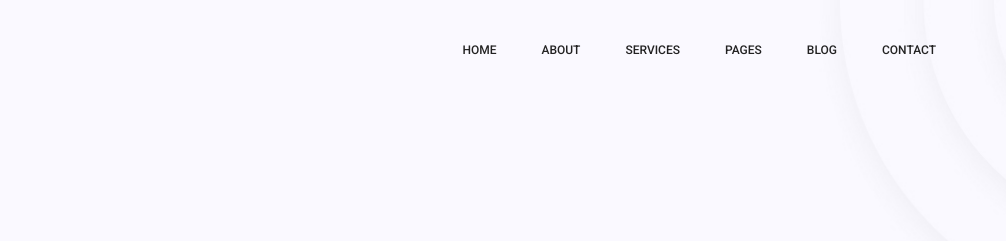
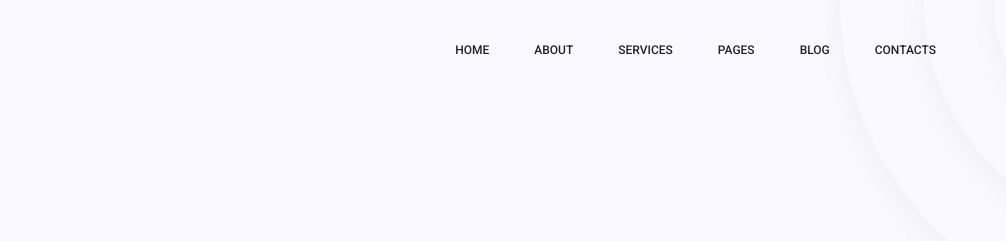
Before and after one commit to shivamzade/hemant-portfolio, a plain HTML site: page index.html in a window 1280 px wide. Shown: the top 241 px of the page, 274-1280 px from the left. Drawn offline with Linux system fonts and the light colour scheme; some packages are replaced by stand-ins of ours.

Commit message:
second commit

```diff
--- a/index.html
+++ b/index.html
@@ -64,7 +64,7 @@
 									</li>
 								</ul>
 							</li>
-							<li class="nav-item"><a class="nav-link" href="contact.html">Contact</a></li>
+							<li class="nav-item"><a class="nav-link" href="contact.html">Contacts</a></li>
 						</ul>
 					</div>
 				</div>
```
